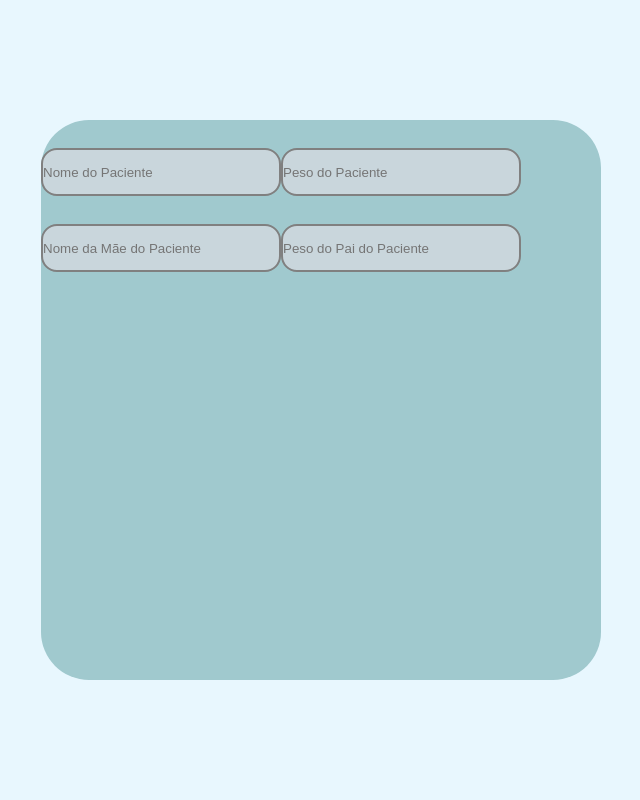
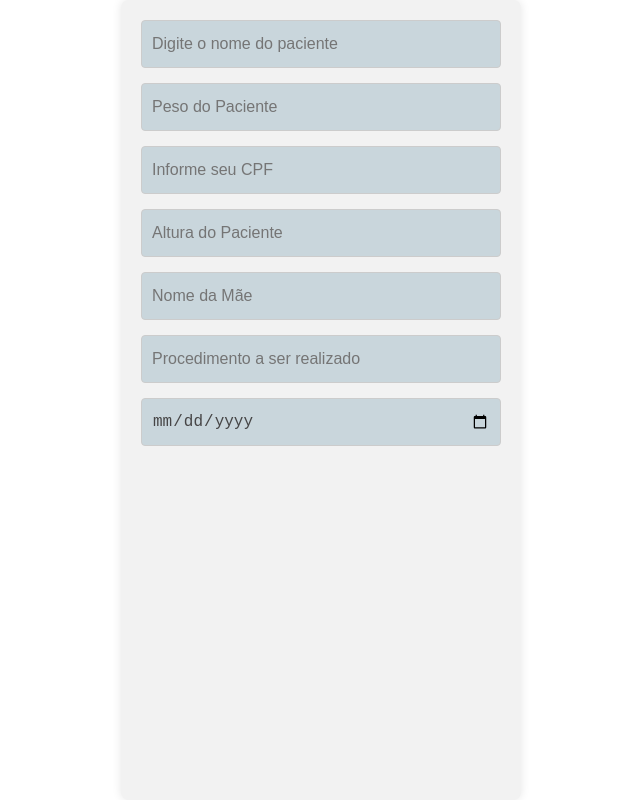
Before and after one commit to gooncalvesgaby/patient-form, a React (Vite) app: page / in a window 1280 px wide. Shown: the whole page, without its empty margins (319-959 px from the left). Built offline with nearby package versions, Linux system fonts and the light colour scheme.

Commit message:
alterando estilos

```diff
--- a/src/Components/Inicio/inicio.jsx
+++ b/src/Components/Inicio/inicio.jsx
@@ -2,15 +2,18 @@ import * as S from "./inicioStyle.jsx"
 import Input from "../Input/input.jsx"
 
 function Inicio() {
-    return(
-        <S.Inicio>
-            <S.Div>
-                <Input type="text" placeholderText="Nome do Paciente"></Input>
-                <Input type="text" placeholderText="Peso do Paciente"></Input>
-                <Input type="text" placeholderText="Nome da Mãe do Paciente"></Input>
-                <Input type="text" placeholderText="Peso do Pai do Paciente"></Input>
-            </S.Div>
-        </S.Inicio>
+    return (
+        <S.Form>
+            <div>
+                <Input type="text" placeholderText="Digite o nome do paciente"></Input>
+                <Input type="number" placeholderText="Peso do Paciente"></Input>
+                <Input type="number" placeholderText="Informe seu CPF"></Input>
+                <Input type="number" placeholderText="Altura do Paciente"></Input>
+                <Input type="text" placeholderText="Nome da Mãe"></Input>
+                <Input type="text" placeholderText="Procedimento a ser realizado"></Input>
+                <Input type="date" placeholderText="Data de nascimento"></Input>
+            </div>
+        </S.Form>
     )
 }
 
--- a/src/Components/Inicio/inicioStyle.jsx
+++ b/src/Components/Inicio/inicioStyle.jsx
@@ -1,19 +1,11 @@
 import styled from "styled-components"
 
-export const Inicio = styled.div`
-width: 100vw;
+export const Form = styled.div`
+max-width: 400px;
+margin: 0 auto;
+padding: 20px;
+background-color: #f2f2f2;
+border-radius: 8px;
+box-shadow: 0 0 10px rgba(0, 0, 0, 0.1);
 height: 100vh;
-background-color: #03a9f417;
-display: flex;
-justify-content: center;
-align-items: center;
 `
-
-export const Div = styled.div`
-width: 35rem;
-height: 35rem;
-background-color: #a0c9ce;
-border-radius: 3rem;
-// display: flex;
-// justify-content: space-evenly;
-`
--- a/src/Components/Input/inputStyle.jsx
+++ b/src/Components/Input/inputStyle.jsx
@@ -1,11 +1,14 @@
 import styled from "styled-components"
 
 export const Input = styled.input`
-border: 2px solid gray;
-border-radius: 1rem;
-width: 15rem;
 height: 3rem;
 background-color: #c9d6dc;
 color: #373535e6;
-margin-top: 5%;
+width: 100%;
+padding: 10px;
+margin-bottom: 15px;
+border: 1px solid #ccc;
+border-radius: 4px;
+box-sizing: border-box;
+font-size: 16px;
 `
```
